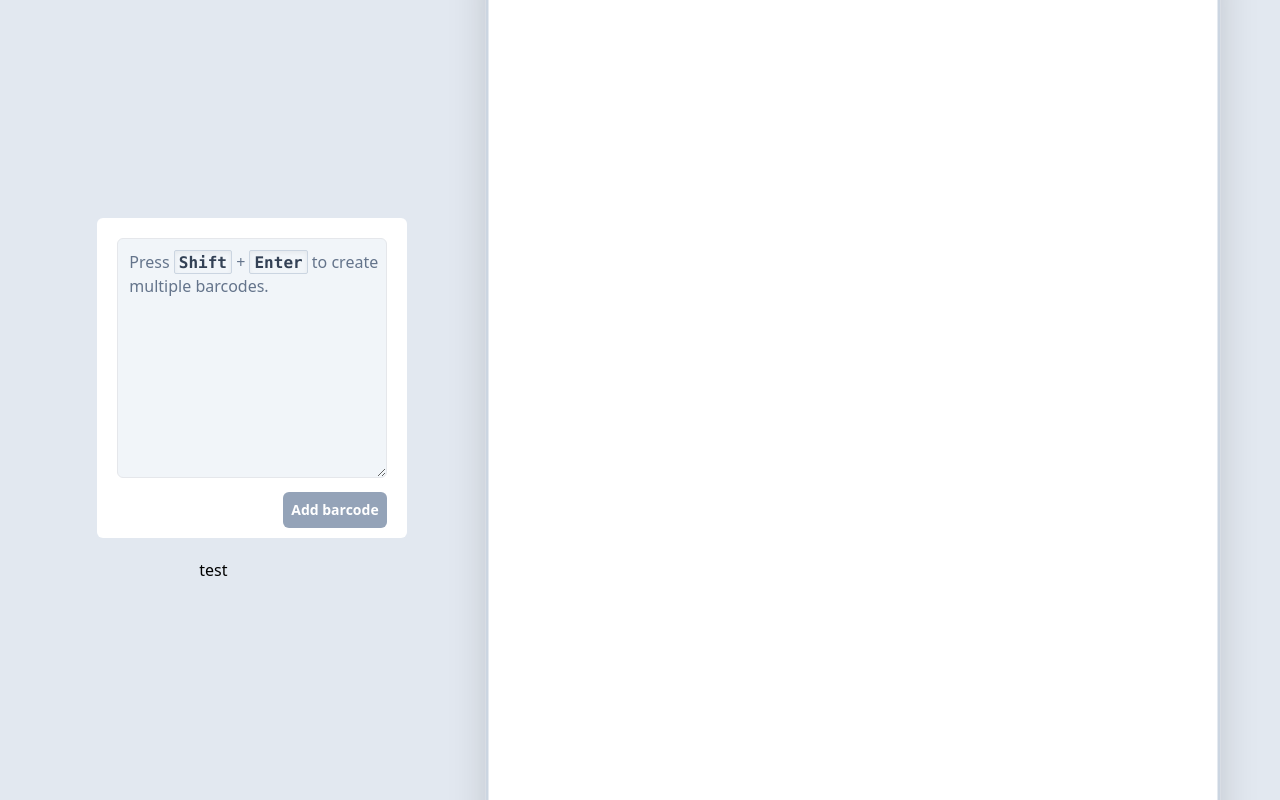
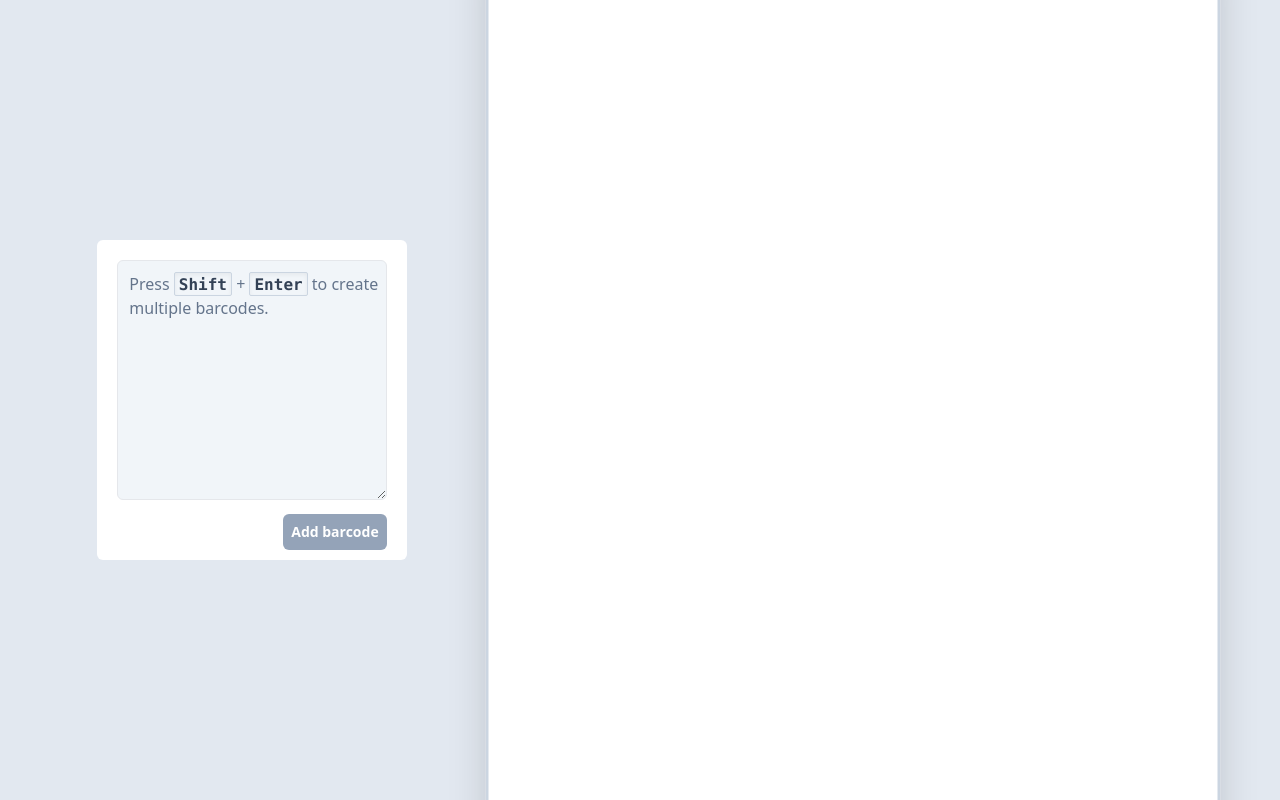
Before and after one commit to olivier-deschenes/barcode, a React (Vite) app: page / in a window 1280 px wide. Built offline with nearby package versions, Linux system fonts and the light colour scheme.

Commit message:
correction

```diff
--- a/src/pages/by-page/ByPage.tsx
+++ b/src/pages/by-page/ByPage.tsx
@@ -131,11 +131,6 @@ export function ByPage(): React.ReactElement {
             </Button>
           </div>
         </div>
-        <div>
-          <div className={"mt-5 flex justify-center"}>
-            <h1>test</h1>
-          </div>
-        </div>
       </div>
       <div
         className={"pages-container flex w-2/3 justify-center print:w-screen"}
```
